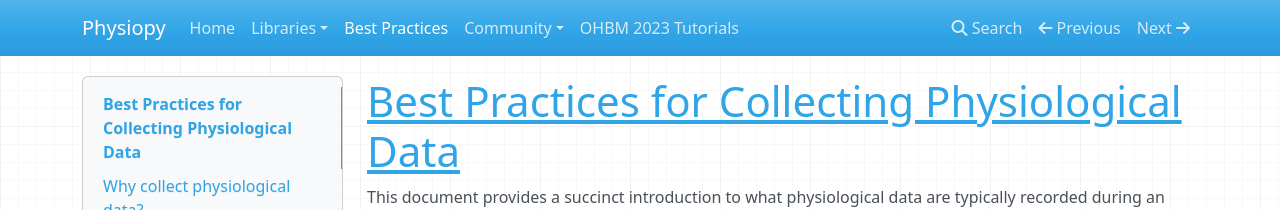
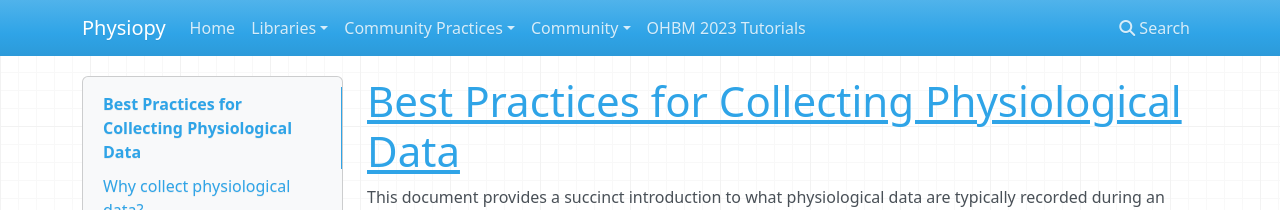
Before and after one commit to physiopy/physiopy.github.io, an MkDocs documentation site: the page built from docs/best_practices.md, in a window 1280 px wide. Shown: the top 210 px of the page. Built offline with MkDocs 1.6.1, drawn with Linux system fonts in a browser that asks for light colours; nearby versions of some CDN libraries; some of the changed lines change nothing that is shown.

Commit message:
Update mkdocs.yml
Added in the new community practices pages to the yml

```diff
--- a/mkdocs.yml
+++ b/mkdocs.yml
@@ -14,7 +14,11 @@ nav:
       - phys2bids: libraries/phys2bids.md
       - phys2denoise: libraries/phys2denoise.md
       - peakdet: libraries/peakdet.md
-    - Best Practices: best_practices.md
+    - Community Practices:
+      - Overview: practices/communityprac_overview.md
+      - Setup: practices/communityprac_physsetup.md
+      - Acquistion: practices/communityprac_collectphys.md
+      - Processing: practices/communityprac_processphys.md
     - Community:
       - Welcome: community/index.md
       - Getting Started: community/gettingstarted.md
```
